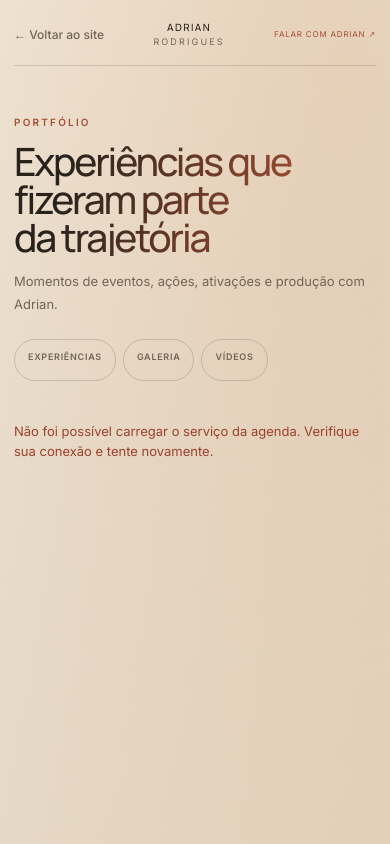
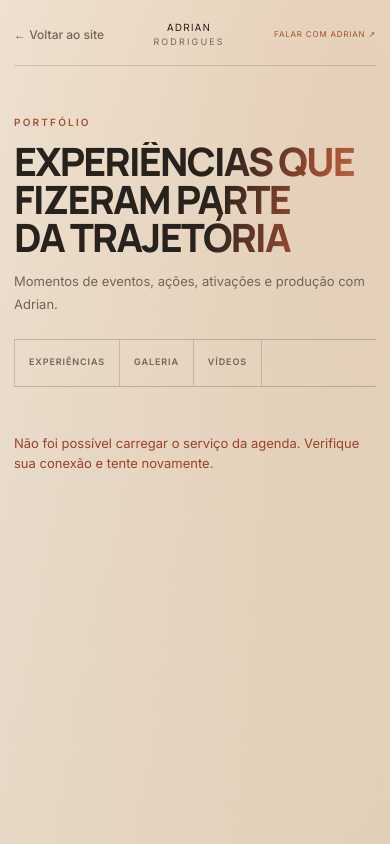
Before and after one commit to cauansousa-prog/adrian, a website with bundled scripts: page portfolio.html in a window 390 px wide. Built offline with nearby package versions, Linux system fonts and the light colour scheme; a script that the page names is missing.

Commit message:
Restore bold portfolio titles and fine-rule navigation

```diff
--- a/portfolio-showcase.css
+++ b/portfolio-showcase.css
@@ -85,3 +85,59 @@ body.portfolio-page{min-height:100vh;background:radial-gradient(ellipse at 88% 8
  .portfolio-page .portfolio-grid{grid-template-columns:repeat(2,minmax(0,1fr));gap:9px}
  .portfolio-page .portfolio-grid .portfolio-card:nth-child(n){aspect-ratio:4/3}
 }
+
+/* Strong editorial display type and fine ruled topic navigation. */
+.portfolio-page .portfolio-header h1{
+ font:800 clamp(44px,7.2vw,88px)/.98 Manrope,sans-serif;
+ letter-spacing:-.045em;
+ text-transform:uppercase;
+ text-wrap:balance;
+ background-image:linear-gradient(105deg,var(--portfolio-ink) 12%,var(--portfolio-ink) 55%,var(--portfolio-rust) 82%,#c1824f);
+}
+.portfolio-page .portfolio-topics{
+ display:flex;
+ gap:0;
+ align-items:stretch;
+ margin:0 0 22px;
+ padding:0;
+ border-top:1px solid rgba(40,34,29,.22);
+ border-bottom:1px solid rgba(40,34,29,.22);
+}
+.portfolio-page .portfolio-topics a{
+ position:relative;
+ display:flex;
+ align-items:center;
+ min-height:48px;
+ padding:12px 22px;
+ border:0;
+ border-right:1px solid rgba(40,34,29,.18);
+ border-radius:0;
+ color:var(--portfolio-muted);
+ background:transparent;
+ font-size:10px;
+ font-weight:600;
+ letter-spacing:.14em;
+}
+.portfolio-page .portfolio-topics a:first-child{border-left:1px solid rgba(40,34,29,.18)}
+.portfolio-page .portfolio-topics a:hover{
+ color:var(--portfolio-rust);
+ background:rgba(166,79,52,.045);
+}
+.portfolio-page .portfolio-topics a[aria-current=page]{
+ color:var(--portfolio-rust);
+ background:transparent;
+ border-color:rgba(40,34,29,.18);
+}
+.portfolio-page .portfolio-topics a[aria-current=page]::after{
+ content:"";
+ position:absolute;
+ left:0;
+ right:0;
+ bottom:-1px;
+ height:2px;
+ background:var(--portfolio-rust);
+}
+@media(max-width:540px){
+ .portfolio-page .portfolio-header h1{font-size:clamp(38px,10vw,60px)}
+ .portfolio-page .portfolio-topics a{min-height:46px;padding:11px 14px;font-size:9px;letter-spacing:.1em}
+}
```
